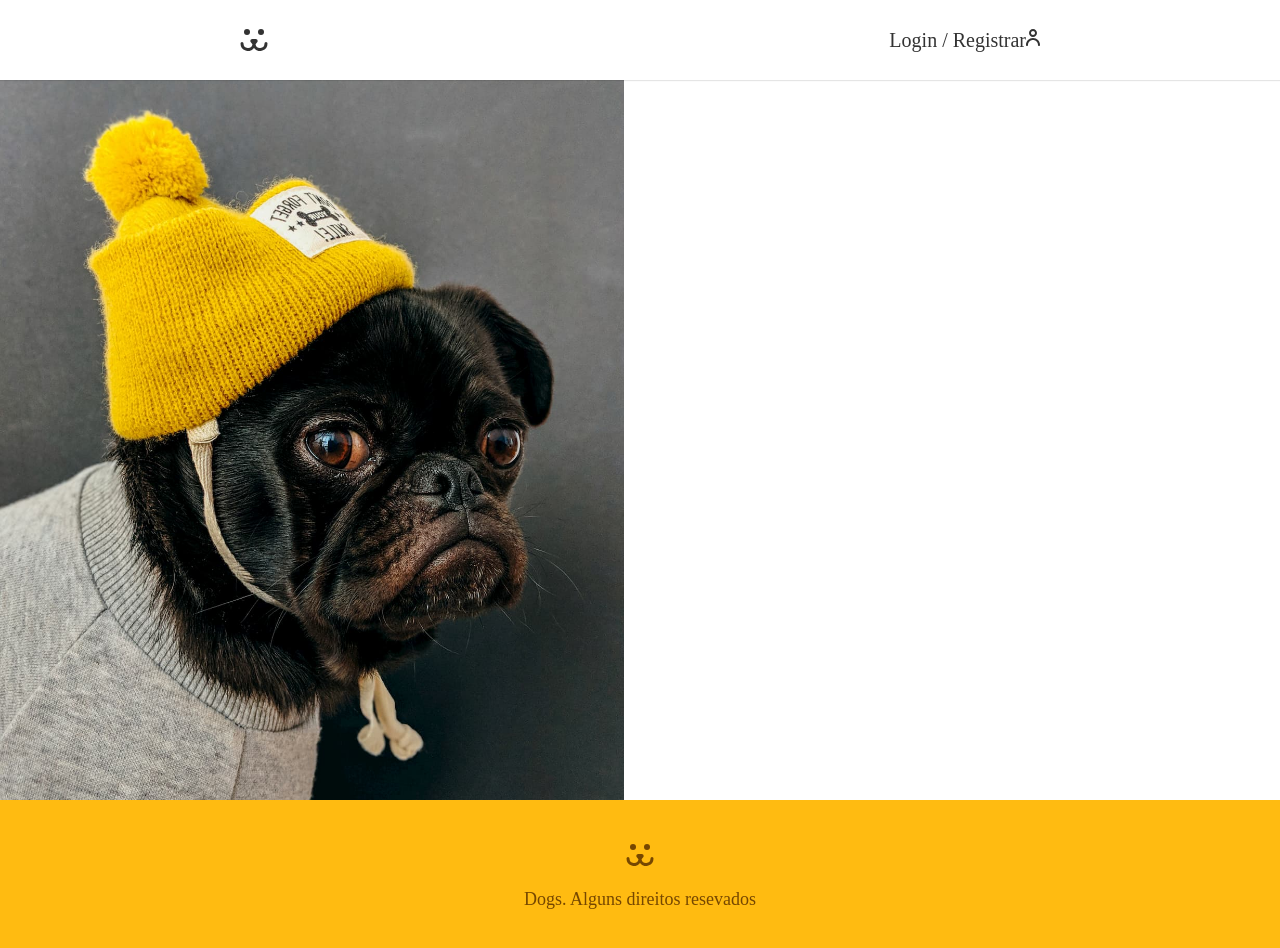
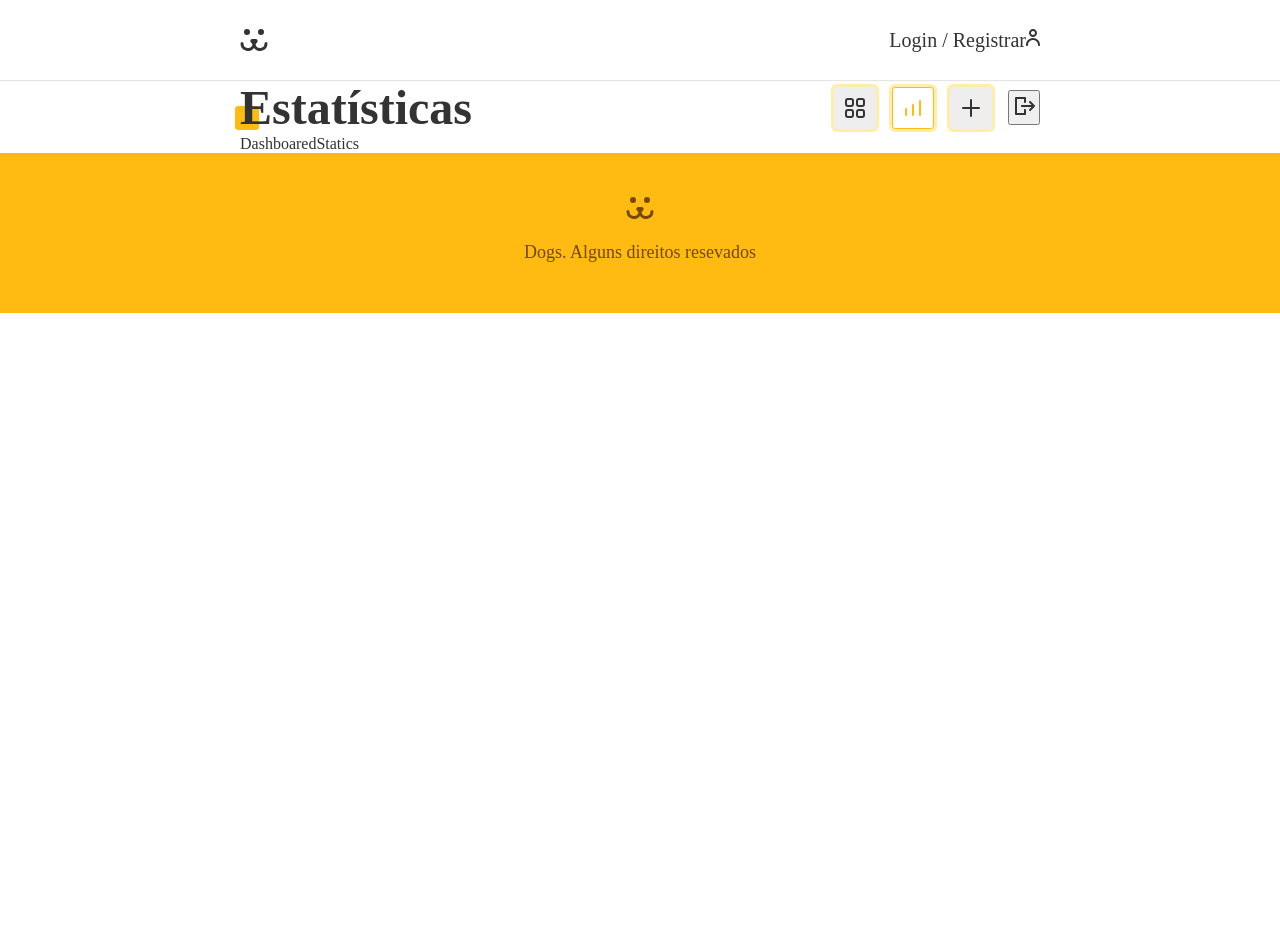
Before and after one commit to engnandogabriel/rede-social, a React (Vite) app: page /dashboard/statistics in a window 1280 px wide. Shown: the top 948 px of the page. After the commit the page ends 800 px from the top, so only its background shows below. Built offline with nearby package versions, Linux system fonts and the light colour scheme.

Commit message:
feat: dashborad screen

```diff
--- a/src/App.jsx
+++ b/src/App.jsx
@@ -3,7 +3,8 @@ import Header from "./Pages/Header/index";
 import Footer from "./Pages/Footer/index";
 import Home from "./Pages/home/index";
 import LoginRoutes from "./Pages/Acconut/LoginRoutes/index";
-
+import DashboardRoutes from "./Pages/DashBoard/DashboardRoutes";
+// import ProtectedRoute from "./Routes/ProtectedRoutes";
 import { StorageUserContext } from "./context/UserContext/UserContext";
 
 const App = () => {
@@ -14,8 +15,8 @@ const App = () => {
           <Header />
           <Routes>
             <Route path="/" element={<Home />} />
-            <Route path="/login/*" element={<LoginRoutes />} />
-            <Route path="/dashboard/*" element={<LoginRoutes />} />
+            <Route path="login/*" element={<LoginRoutes />} />
+            <Route path="dashboard/*" element={<DashboardRoutes />} />
           </Routes>
           <Footer />
         </StorageUserContext>
--- /dev/null
+++ b/src/Pages/DashBoard/DashboardHeader/index.jsx
@@ -0,0 +1,67 @@
+import { NavLink, useLocation } from "react-router-dom";
+import { HeaderDasboard, NavDashboard } from "../../../styles/Nav";
+import { Title } from "../../../styles/Text";
+import { ButtonMobile } from "../../../styles/Button";
+
+import { ReactComponent as Feed } from "../../../assets/feed.svg";
+import { ReactComponent as Estatisticas } from "../../../assets/estatisticas.svg";
+import { ReactComponent as Adicionar } from "../../../assets/adicionar.svg";
+import { ReactComponent as Sair } from "../../../assets/sair.svg";
+
+import { GlobalUserContext } from "../../../context/UserContext/UserContext";
+import { useContext, useEffect, useState } from "react";
+import useMedea from "../../../hooks/useMedea/useMedea";
+
+const DashboaredHeader = () => {
+  const { logoutUser } = useContext(GlobalUserContext);
+  const [title, setTitle] = useState("");
+  const location = useLocation();
+
+  const mobile = useMedea("(max-width:40rem)");
+  const [mobileMenu, setMobileMenu] = useState(false);
+
+  useEffect(() => {
+    const { pathname } = location;
+
+    switch (pathname) {
+      case "/dashboard":
+        setTitle("Minha Conta");
+        break;
+      case "/dashboard/statistics":
+        setTitle("Estatísticas");
+        break;
+      case "/dashboard/post":
+        setTitle("Postagem");
+    }
+  }, [location]);
+
+  return (
+    <HeaderDasboard>
+      <Title>{title}</Title>
+
+      <NavDashboard>
+        <NavLink to="/dashboard" end activeClassName="active">
+          <Feed />
+        </NavLink>
+        <NavLink to="/dashboard/statistics" end activeClassName="active">
+          <Estatisticas />
+        </NavLink>
+        <NavLink to="/dashboard/post" end activeClassName="active">
+          <Adicionar />
+        </NavLink>
+
+        <button onClick={logoutUser}>
+          <Sair />
+        </button>
+        {mobile && (
+          <ButtonMobile
+            aria-label="Menu"
+            onClick={() => setMobileMenu(!mobileMenu)}
+          ></ButtonMobile>
+        )}
+      </NavDashboard>
+    </HeaderDasboard>
+  );
+};
+
+export default DashboaredHeader;
--- /dev/null
+++ b/src/Pages/DashBoard/DashboardPhotoPost/index.jsx
@@ -0,0 +1,5 @@
+const DashboaredPhotoPost = () => {
+  return <div>DashboaredPhotoPost</div>;
+};
+
+export default DashboaredPhotoPost;
--- /dev/null
+++ b/src/Pages/DashBoard/DashboardRoutes/index.jsx
@@ -0,0 +1,21 @@
+import { ContainerDashboard } from "../../../styles/Container";
+import { Route, Routes } from "react-router-dom";
+import DashboaredHeader from "../DashboardHeader";
+import Feed from "../../Feed";
+import DashboaredPhotoPost from "../DashboardPhotoPost";
+import DashboaredStatistics from "../DashboardStatistics";
+
+const DashboardRoutes = () => {
+  return (
+    <ContainerDashboard>
+      <DashboaredHeader />
+      <Routes>
+        <Route path="/" element={<Feed />} />
+        <Route path="/post" element={<DashboaredPhotoPost />} />
+        <Route path="statistics" element={<DashboaredStatistics />} />
+      </Routes>
+    </ContainerDashboard>
+  );
+};
+
+export default DashboardRoutes;
--- /dev/null
+++ b/src/Pages/DashBoard/DashboardStatistics/index.jsx
@@ -0,0 +1,5 @@
+const DashboaredStatistics = () => {
+  return <div>DashboaredStatics</div>;
+};
+
+export default DashboaredStatistics;
--- /dev/null
+++ b/src/Pages/Feed/index.jsx
@@ -0,0 +1,5 @@
+const Feed = () => {
+  return <div>Feed</div>;
+};
+
+export default Feed;
--- /dev/null
+++ b/src/Routes/ProtectedRoutes.js
@@ -0,0 +1,13 @@
+import { useContext } from "react";
+
+import { GlobalUserContext } from "../context/UserContext/UserContext";
+import { Navigate, Route } from "react-router-dom";
+
+const ProtectedRoute = (props) => {
+  const { loged } = useContext(GlobalUserContext);
+  if (loged) return <Route {...props} />;
+  if (!loged) return <Navigate to="/login" />;
+  return null;
+};
+
+export default ProtectedRoute;
--- /dev/null
+++ b/src/hooks/useMedea/useMedea.js
@@ -0,0 +1,21 @@
+import React from "react";
+
+const useMedia = (media) => {
+  const [match, setMatch] = React.useState(null);
+
+  React.useEffect(() => {
+    function changeMatch() {
+      const { matches } = window.matchMedia(media);
+      setMatch(matches);
+    }
+    changeMatch();
+    window.addEventListener("resize", changeMatch);
+    return () => {
+      window.removeEventListener("resize", changeMatch);
+    };
+  }, [media]);
+
+  return match;
+};
+
+export default useMedia;
--- a/src/styles/Button/index.js
+++ b/src/styles/Button/index.js
@@ -17,3 +17,35 @@ export const ButtonSyled = styled.button`
     box-shadow: 0 0 0 3px #fea, 0 0 0 4px var(--background-one);
   }
 `;
+
+export const ButtonMobile = styled.button`
+  background-color: #eee;
+  border-radius: 0.2rem;
+  height: 40px;
+  width: 40px;
+  display: flex;
+  align-items: center;
+  justify-content: center;
+  border: 1px solid transparent;
+  transform: 0.1s;
+  cursor: pointer;
+  padding: 0;
+
+  &:focus,
+  &:hover {
+    outline: none;
+    background-color: #fff;
+    box-shadow: 0 0 0 3px #fea;
+    border-color: #fb1;
+  }
+
+  &::after {
+    content: "";
+    display: block;
+    width: 1.2rem;
+    height: 2px;
+    background-color: currentColor;
+    border-radius: 2px;
+    box-shadow: 0px 6px currentColor, 0px -6px currentColor;
+  }
+`;
--- a/src/styles/Container/index.js
+++ b/src/styles/Container/index.js
@@ -49,3 +49,8 @@ export const FormConatiner = styled.div`
   margin-top: 4rem;
   margin-bottom: 4rem;
 `;
+
+export const ContainerDashboard = styled.div`
+  max-width: 50rem;
+  margin: 0 auto;
+`;
--- a/src/styles/Nav/index.js
+++ b/src/styles/Nav/index.js
@@ -17,9 +17,54 @@ export const NavStyle = styled.nav`
 `;
 export const HeaderStyle = styled.header`
   box-shadow: rgba(0, 0, 0, 0.1) 0px 1px 1px;
-  position: fixed;
+  /* position: fixed; */
   width: 100%;
   z-index: 100;
   background: rgb(255, 255, 255);
   top: 0px;
 `;
+
+export const HeaderDasboard = styled.header`
+  display: flex;
+  justify-content: space-between;
+  align-items: center;
+`;
+
+export const NavDashboard = styled.nav`
+  display: flex;
+  justify-content: center;
+  align-items: center;
+  gap: 1rem;
+
+  a {
+    background: var(--background-two);
+    box-shadow: rgb(255, 238, 170) 0px 0px 0px 3px;
+    border-color: var(--background-one);
+    border-radius: 0.2rem;
+    height: 40px;
+    width: 40px;
+    display: flex;
+    -webkit-box-align: center;
+    align-items: center;
+    -webkit-box-pack: center;
+    justify-content: center;
+    border: 1px solid transparent;
+    transition: all 0.1s ease 0s;
+    cursor: pointer;
+  }
+  a:hover,
+  a:focus {
+    background: var(--background-two);
+    box-shadow: rgb(255, 238, 170) 0px 0px 0px 3px;
+    border-color: var(--background-one);
+  }
+
+  .active {
+    background-color: #fff;
+    border-color: var(--background-one);
+    color: var(--color-two);
+  }
+  .active > svg > * {
+    fill: rgb(255, 187, 17);
+  }
+`;
```
Also changed, not shown: src/assets/feed.svg.
